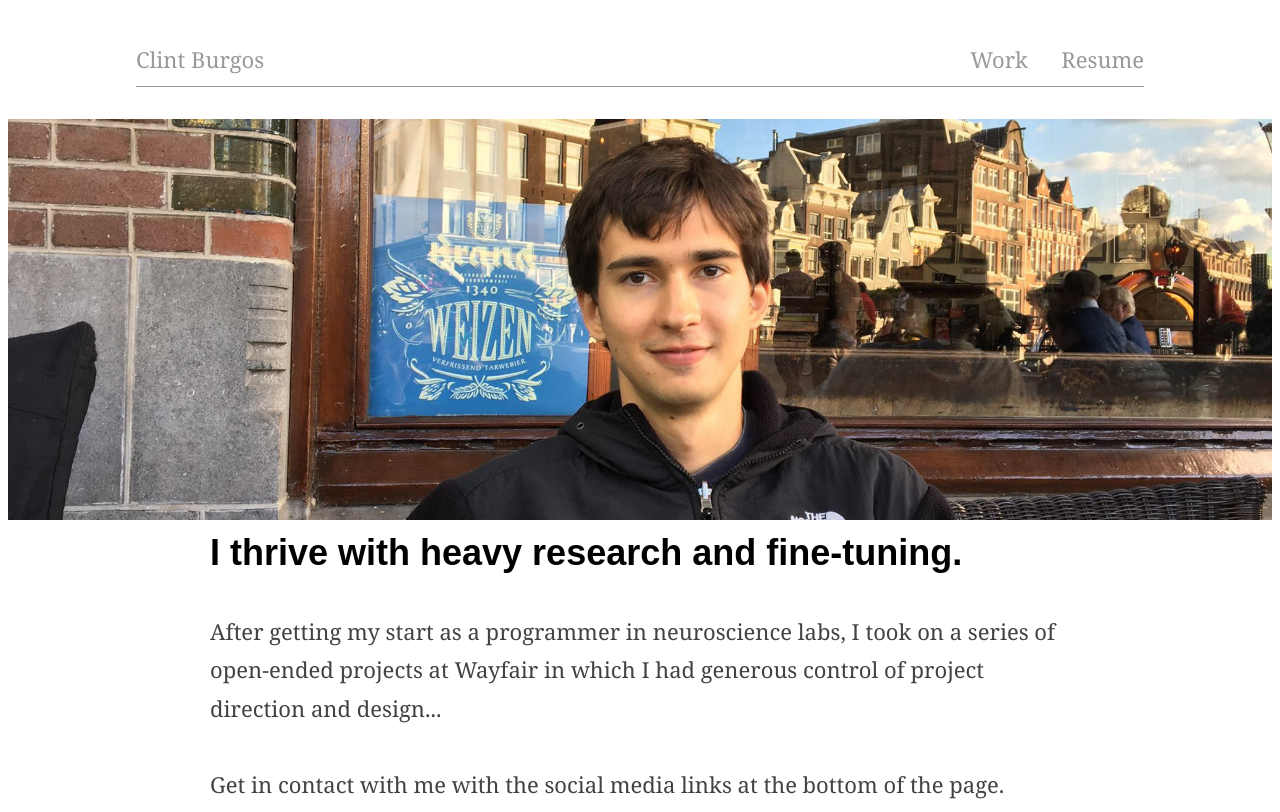
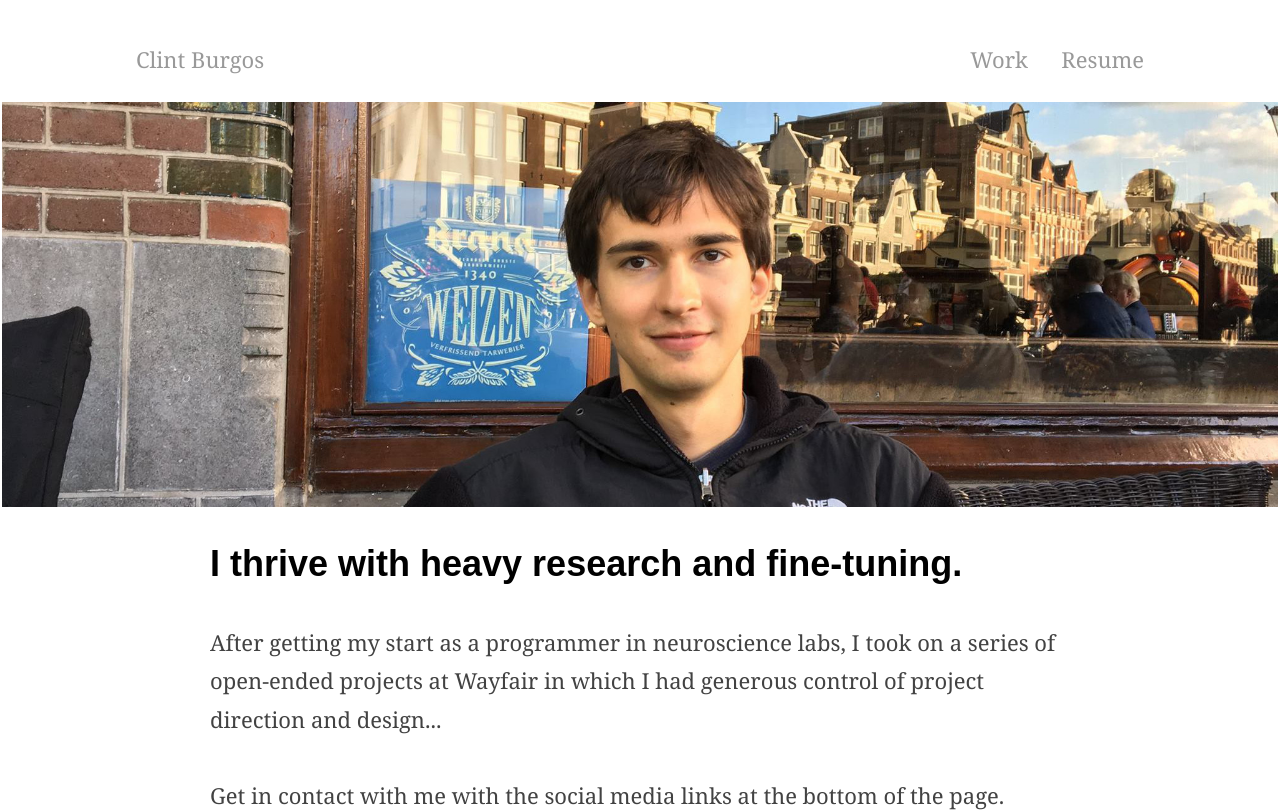
Before and after one commit to clintburgos/ClintBurgosDotCom, a Vue app: page /#/ in a window 1280 px wide. Shown: the top 812 px of the page. Built offline with nearby package versions, Linux system fonts and the light colour scheme.

Commit message:
more tasty design tweaks

```diff
--- a/src/App.vue
+++ b/src/App.vue
@@ -9,8 +9,7 @@
           <a href='resume'>Resume</a>
         </div>
       </div>
-      <div id="line"></div>
-      <div id="padding"></div>
+      <div class="padding"></div>
     </div>
     <router-view/>
     <div id="footer">
@@ -102,21 +101,22 @@ h1 {
 }
 
 #line {
-  margin-top: 8px;
-  margin-bottom: 8px;
+  margin-top: 32px;
+  margin-bottom: 32px;
   height: 1px;
   background-color: #999999;
   position: relative;
-}
-
-#padding {
-  height: 24px;
 }
 
 #footer {
   margin-top: 40px;
   margin-left: 128px;
   margin-right: 128px;
+  margin-bottom: 128px
+}
+
+.padding {
+  height: 24px;
 }
 
 .footer-icon:hover {
--- a/src/components/Home.vue
+++ b/src/components/Home.vue
@@ -1,6 +1,7 @@
 <template>
   <div>
     <img id="me_cutout" src="../assets/me_banner.jpg">
+    <div class="padding"></div>
     <div id="about">
       <text-block
         title='I thrive with heavy research and fine-tuning.'
@@ -26,8 +27,9 @@ export default {
 
 #me_cutout {
   padding: 0px;
-  margin: 0px;
-  width: 100%
+  margin-left: -16px;
+  margin-right: -16px;
+  width: 101%;
   /*display: inline-block;*/
 }
 
```
